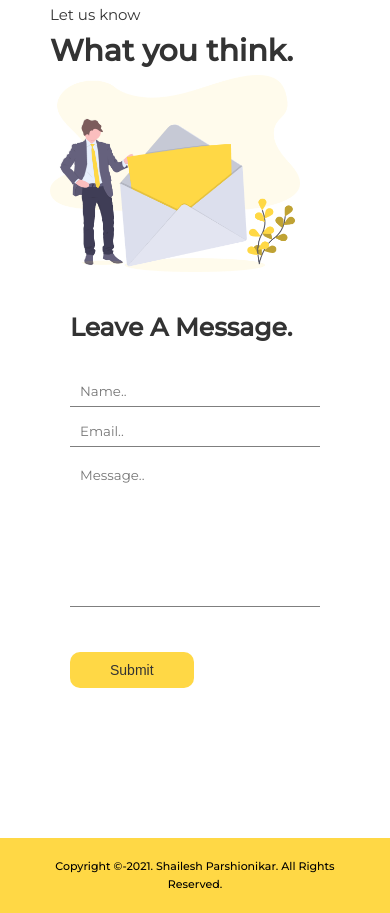
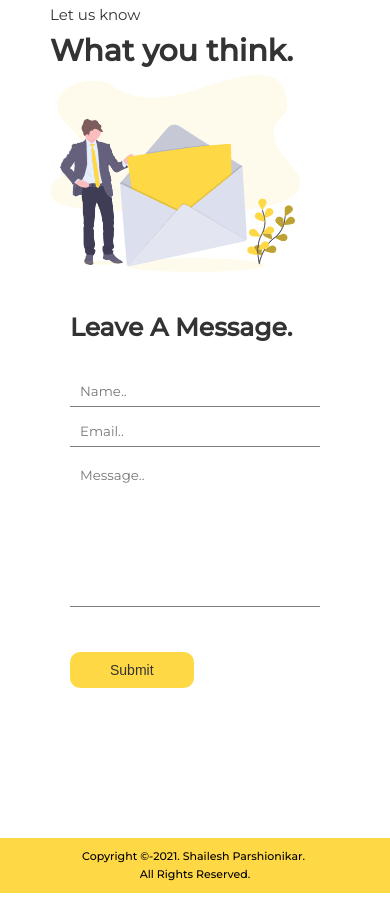
Before and after one commit to vspn7682/Sample-Portfolio, a plain HTML site: page index.html in a window 390 px wide. Shown: the part 5213-6126 px from the top of the page. Drawn offline with nearby package versions, Linux system fonts and the light colour scheme.

Commit message:
Footer issue fixed

```diff
--- a/css/style.css
+++ b/css/style.css
@@ -588,6 +588,11 @@ footer .container {
   padding: 0 5rem;
 }
 
+.footer-wrap {
+  display: flex;
+  justify-content: center;
+}
+
 footer p {
   font-size: 1.1rem;
   font-weight: 500;
@@ -756,3 +761,13 @@ footer p {
     width: 250px;
   }
 }
+
+@media screen and (max-width: 437px) {
+  .footer-wrap {
+    flex-direction: column;
+  }
+
+  .footer-wrap p {
+    margin: 0;
+  }
+}
--- a/index.html
+++ b/index.html
@@ -260,7 +260,11 @@
 
     <footer>
       <div class="container">
-        <p>Copyright &copy;-2021. Shailesh Parshionikar. All Rights Reserved.</p>
+       <div class="footer-wrap">
+        <div><p>Copyright &copy;-2021. Shailesh Parshionikar.&nbsp;</p></div>
+        <div><p> All Rights Reserved.</p></div>
+       </div>
+
       </div>
     </footer>
 
```
